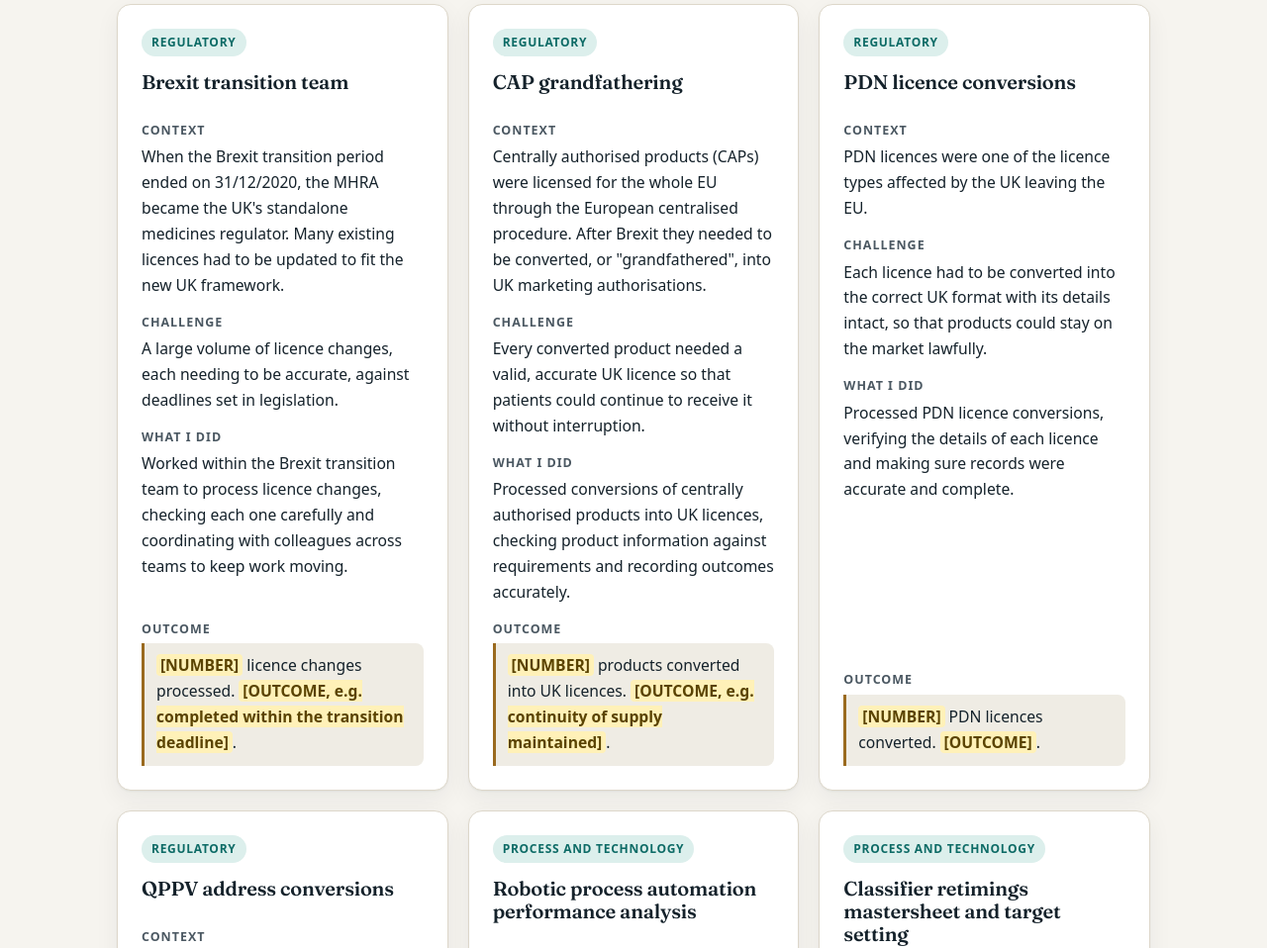
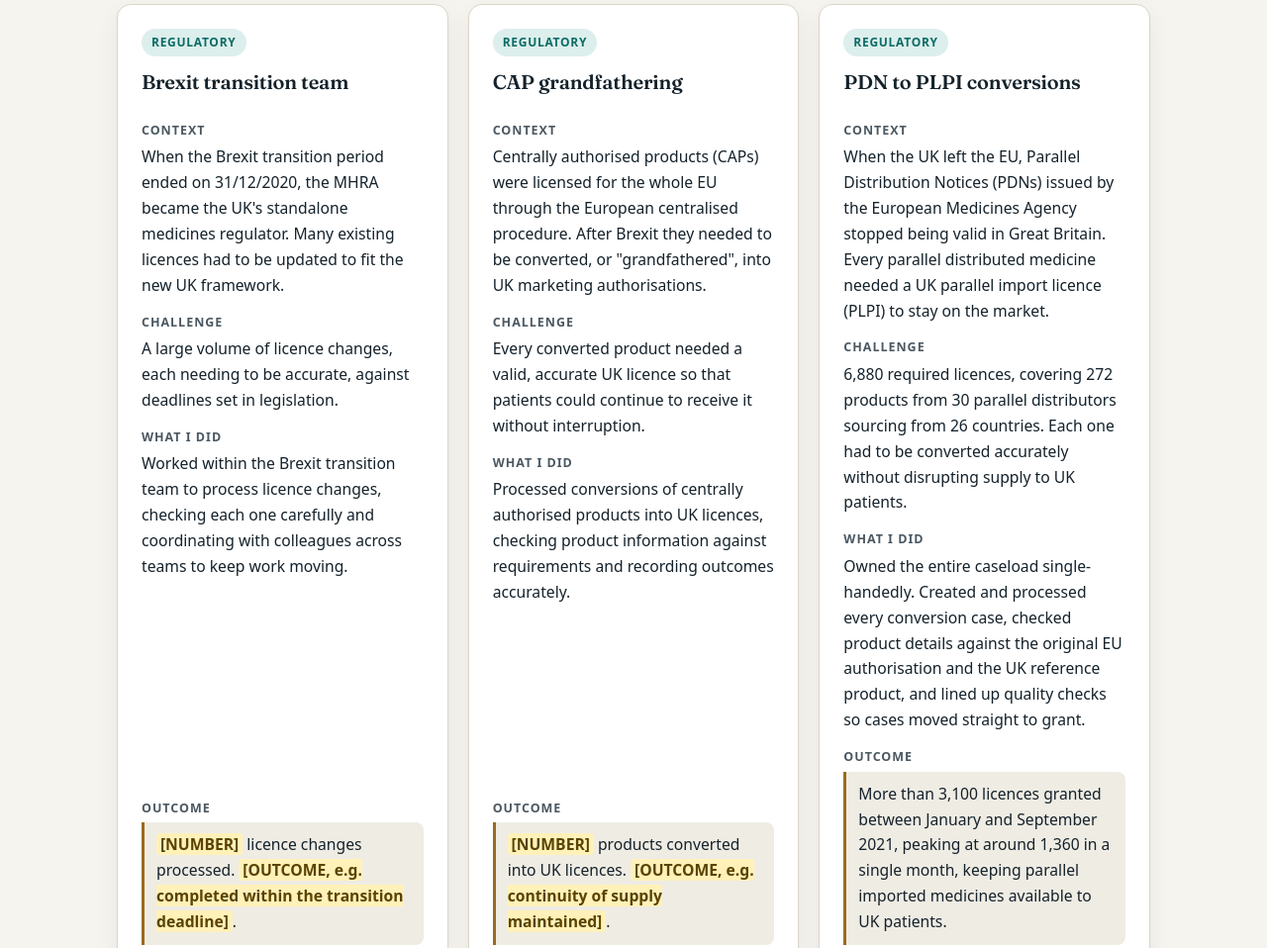
Before and after one commit to muhammad-h-hussain/muhammad-h-hussain.github.io, a plain HTML site: page index.html in a window 1280 px wide. Shown: the part 2755-3713 px from the top of the page at 99% size. Drawn offline with Linux system fonts and the light colour scheme.

Commit message:
Rewrite PDN case study as PDN to PLPI conversions with real figures
Co-Authored-By: Claude Opus 5.5 <noreply@anthropic.com>
Claude-Session: https://claude.ai/code/session_014KfG56LF1eAop6H8NatuH3

```diff
--- a/index.html
+++ b/index.html
@@ -198,16 +198,16 @@
 
           <article class="card" data-category="Regulatory">
             <span class="tag">Regulatory</span>
-            <h3>PDN licence conversions</h3>
+            <h3>PDN to PLPI conversions</h3>
             <dl>
               <dt>Context</dt>
-              <dd>PDN licences were one of the licence types affected by the UK leaving the EU.</dd>
+              <dd>When the UK left the EU, Parallel Distribution Notices (PDNs) issued by the European Medicines Agency stopped being valid in Great Britain. Every parallel distributed medicine needed a UK parallel import licence (PLPI) to stay on the market.</dd>
               <dt>Challenge</dt>
-              <dd>Each licence had to be converted into the correct UK format with its details intact, so that products could stay on the market lawfully.</dd>
+              <dd>6,880 required licences, covering 272 products from 30 parallel distributors sourcing from 26 countries. Each one had to be converted accurately without disrupting supply to UK patients.</dd>
               <dt>What I did</dt>
-              <dd>Processed PDN licence conversions, verifying the details of each licence and making sure records were accurate and complete.</dd>
+              <dd>Owned the entire caseload single-handedly. Created and processed every conversion case, checked product details against the original EU authorisation and the UK reference product, and lined up quality checks so cases moved straight to grant.</dd>
               <dt class="result">Outcome</dt>
-              <dd class="result-text"><mark class="ph">[NUMBER]</mark> PDN licences converted. <mark class="ph">[OUTCOME]</mark>.</dd>
+              <dd class="result-text">More than 3,100 licences granted between January and September 2021, peaking at around 1,360 in a single month, keeping parallel imported medicines available to UK patients.</dd>
             </dl>
           </article>
 
@@ -320,7 +320,7 @@
             <h3>DAQ Classifier</h3>
             <p class="org">MHRA</p>
             <p class="dates">Apr 2021 to Feb 2023</p>
-            <p class="summary">Granted medicines licences, including post-Brexit work on CAP grandfathering, PDN licence conversions and QPPV address conversions.</p>
+            <p class="summary">Granted medicines licences, including post-Brexit work on CAP grandfathering, PDN to PLPI conversions and QPPV address conversions.</p>
           </li>
           <li>
             <h3><mark class="ph">[ROLE TITLE]</mark></h3>
@@ -443,7 +443,7 @@
   <footer class="site-footer">
     <div class="wrap footer-inner">
       <p>&copy; 2026 Muhammad Hussain</p>
-      <p>Last updated 19/11/2026</p>
+      <p>Last updated 22/11/2026</p>
     </div>
   </footer>
 </body>
```
Also changed, not shown: 1 other file.
